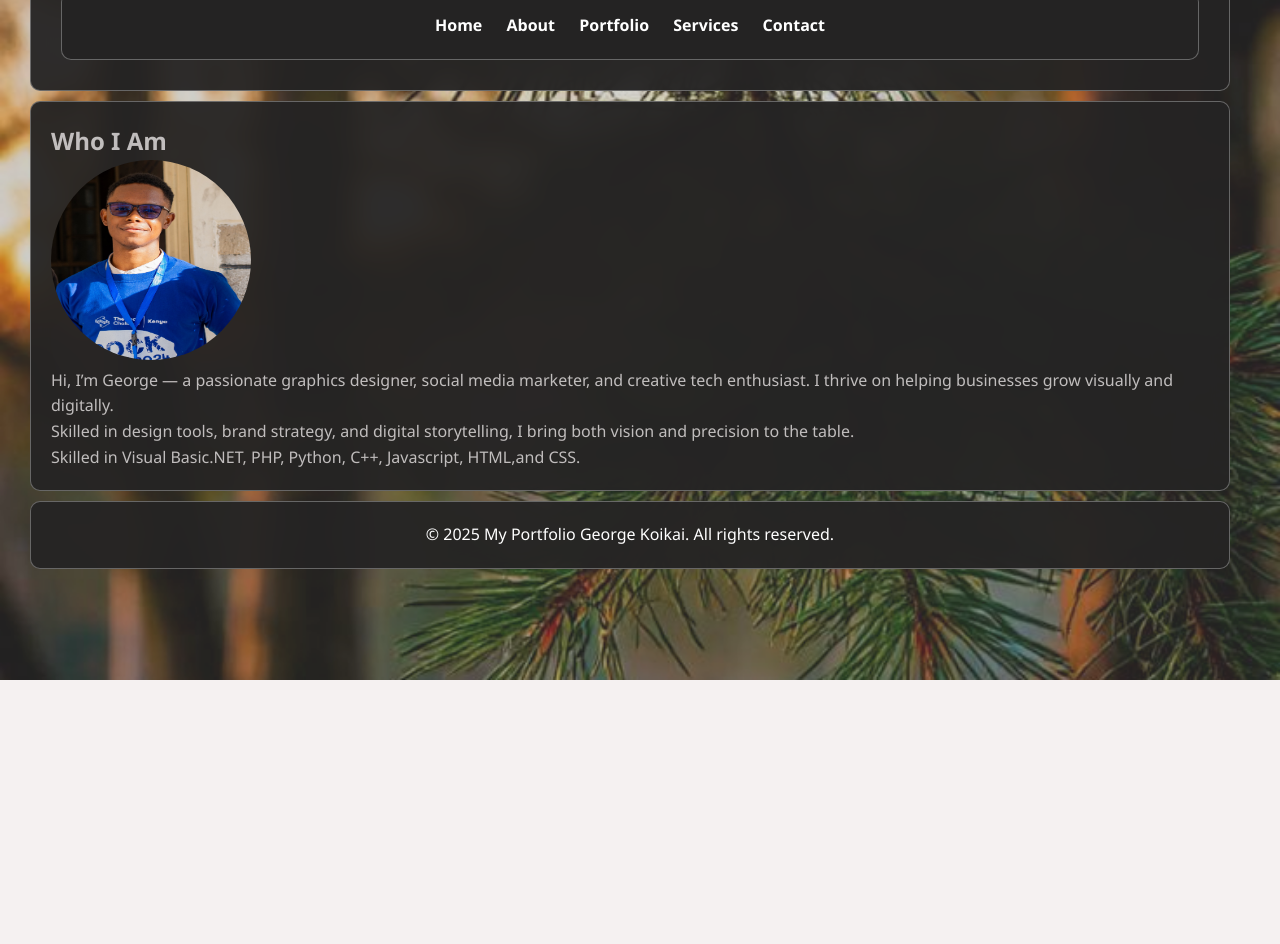
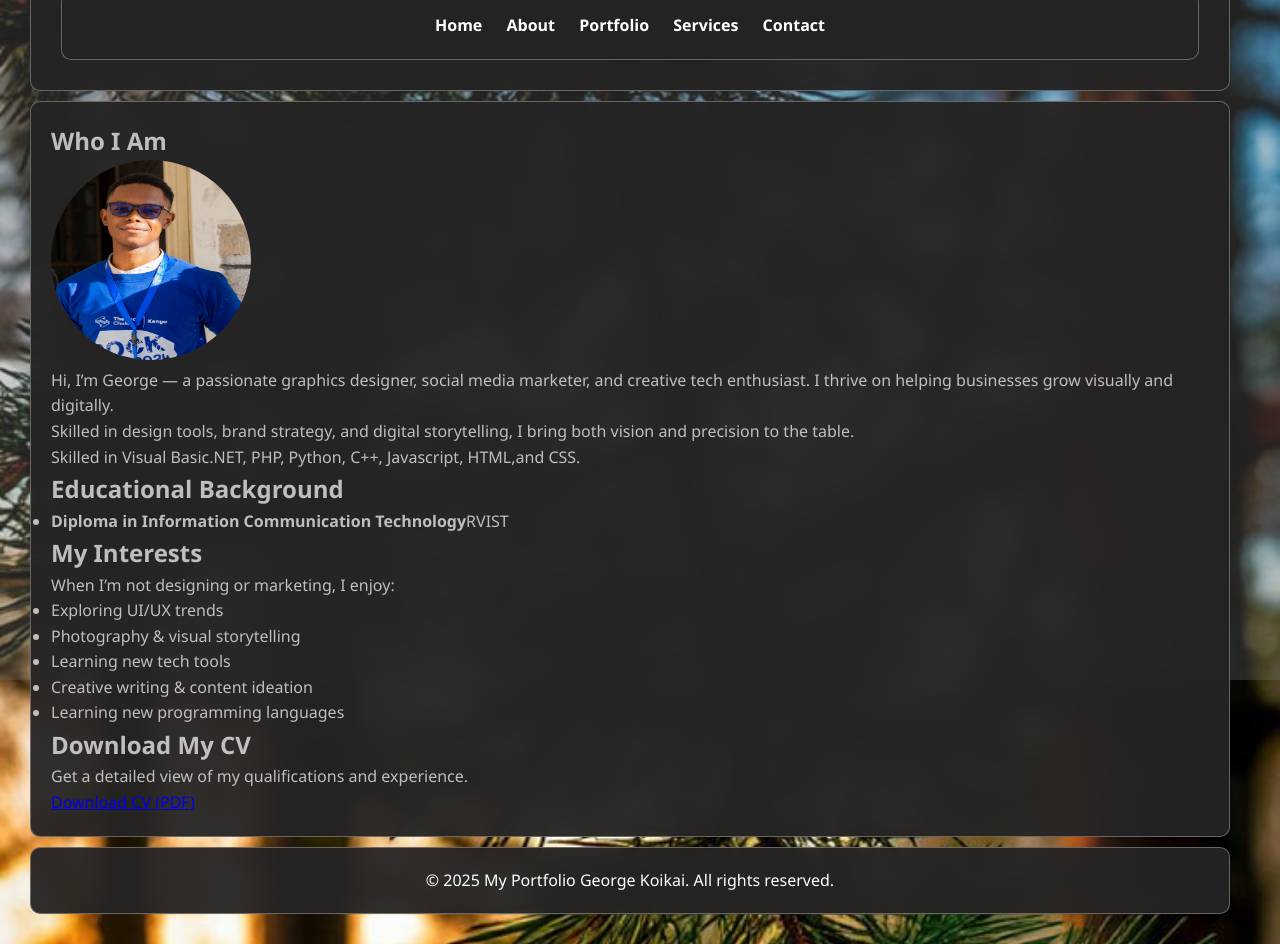
Before and after one commit to Albion-ops/Albion-ops, a plain HTML site: page PORTFOLIO/about.html in a window 1280 px wide. Shown: the part 120-1064 px from the top of the page. Before the commit the page ends 800 px from the top, so only its background shows below. Drawn offline with Linux system fonts and the light colour scheme.

Commit message:
Update about.html

```diff
--- a/PORTFOLIO/about.html
+++ b/PORTFOLIO/about.html
@@ -27,6 +27,26 @@
        <p>Hi, I’m George — a passionate graphics designer, social media marketer, and creative tech enthusiast. I thrive on helping businesses grow visually and digitally.</p>
     <p>Skilled in design tools, brand strategy, and digital storytelling, I bring both vision and precision to the table.</p>
      <p>Skilled in Visual Basic.NET, PHP, Python, C++, Javascript, HTML,and CSS.</p>
+       <h2>Educational Background</h2>
+      <ul>
+        <li><strong>Diploma in Information Communication Technology</strong>RVIST</li>
+     </ul>
+      <section id="interests">
+      <h2>My Interests</h2>
+      <p>When I’m not designing or marketing, I enjoy:</p>
+      <ul>
+        <li>Exploring UI/UX trends</li>
+        <li>Photography & visual storytelling</li>
+        <li>Learning new tech tools</li>
+        <li>Creative writing & content ideation</li>
+        <li>Learning new programming languages</li>
+      </ul>
+    </section>
+      <section id="cv">
+      <h2>Download My CV</h2>
+      <p>Get a detailed view of my qualifications and experience.</p>
+      <a href="documents/George_Koikai_CV.pdf" class="download-btn" download>Download CV (PDF)</a>
+    </section>
     </section>
   </main>
   <footer>&copy; 2025 My Portfolio George Koikai. All rights reserved.</footer>
```
